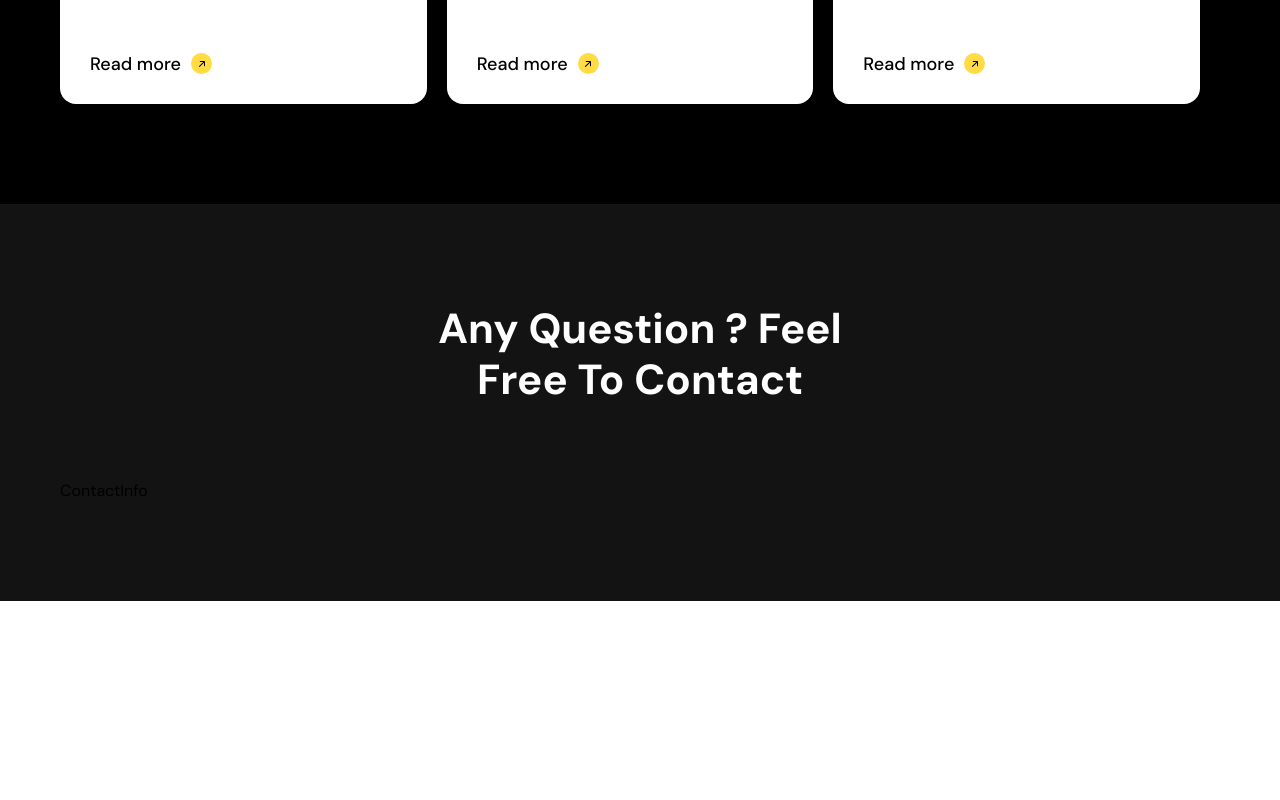
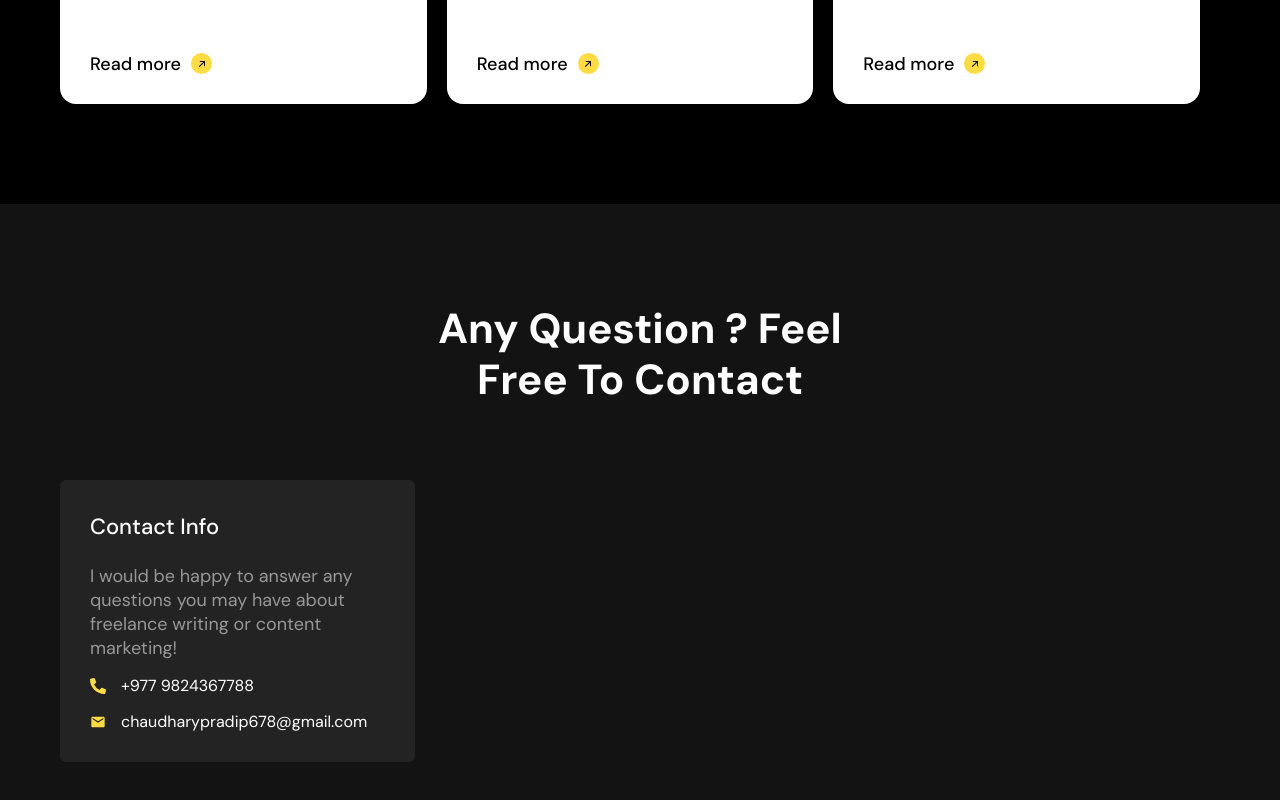
Before and after one commit to pradipchaudhary/personal-portfolio, a React (Create React App) app: page / in a window 1280 px wide. Shown: the part 3050-3850 px from the top of the page. Before the commit the page ends 3651 px from the top, so only its background shows below. Built offline with nearby package versions, Linux system fonts and the light colour scheme.

Commit message:
add emailjs, react-hook-form and react-toastify package install.

```diff
--- a/package.json
+++ b/package.json
@@ -6,11 +6,14 @@
     "@testing-library/jest-dom": "^5.16.5",
     "@testing-library/react": "^13.4.0",
     "@testing-library/user-event": "^13.5.0",
+    "emailjs": "^4.0.1",
     "react": "^18.2.0",
     "react-dom": "^18.2.0",
+    "react-hook-form": "^7.41.5",
     "react-icon": "^1.0.0",
     "react-icons": "^4.7.1",
     "react-scripts": "5.0.1",
+    "react-toastify": "^9.1.1",
     "sass": "^1.57.1",
     "web-vitals": "^2.1.4"
   },
--- a/src/components/contact/contact-info/index.jsx
+++ b/src/components/contact/contact-info/index.jsx
@@ -1,8 +1,26 @@
 import React from "react";
 import "./style.scss";
+import { FaPhoneAlt } from "react-icons/fa";
+import { MdEmail } from "react-icons/md";
 
 const ContactInfo = () => {
-  return <div>ContactInfo</div>;
+  return (
+    <div className="contact-info-box">
+      <h4>Contact Info</h4>
+      <p>
+        I would be happy to answer any questions you may have about freelance
+        writing or content marketing!
+      </p>
+      <div className="contact-option">
+        <FaPhoneAlt />
+        <span className="text">+977 9824367788</span>
+      </div>
+      <div className="contact-option">
+        <MdEmail />
+        <span className="text">chaudharypradip678@gmail.com</span>
+      </div>
+    </div>
+  );
 };
 
 export default ContactInfo;
--- a/src/components/contact/contact-info/style.scss
+++ b/src/components/contact/contact-info/style.scss
@@ -10,6 +10,7 @@
   h4 {
     line-height: 34px;
     margin-bottom: 20px;
+    color: $white;
   }
   .contact-option {
     display: flex;
```
Also changed, not shown: 1 other file (tests, documents, lock files or other folders).
